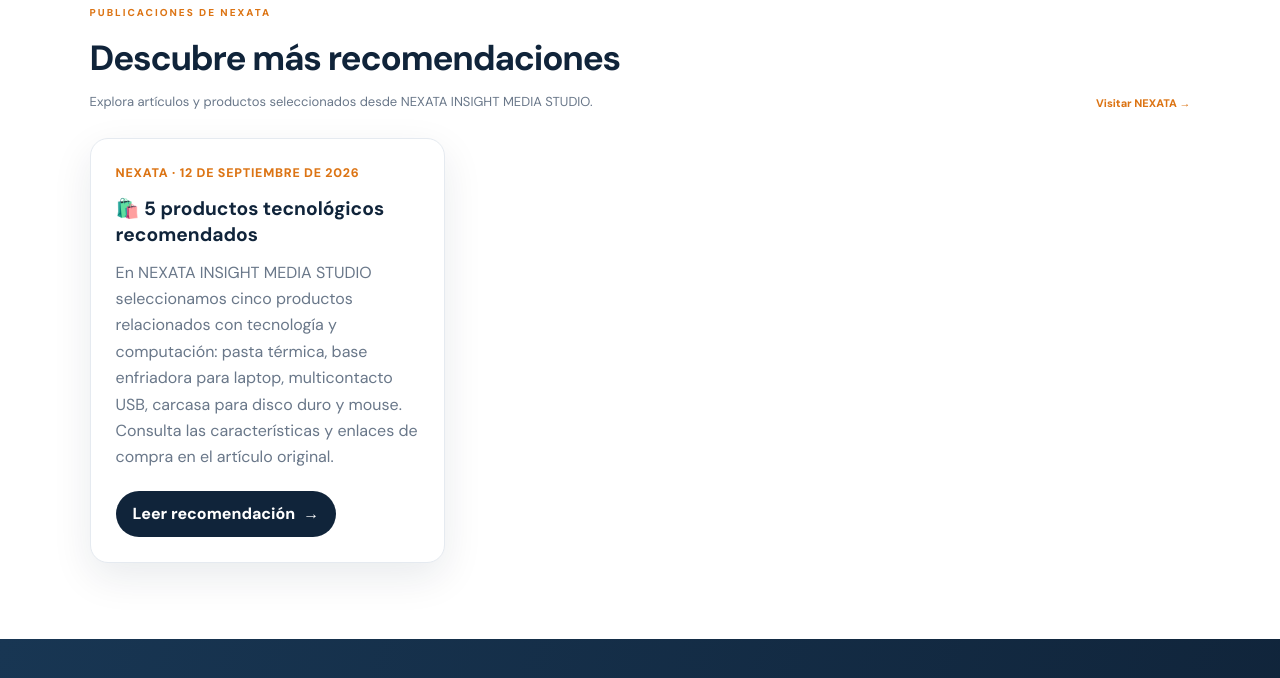
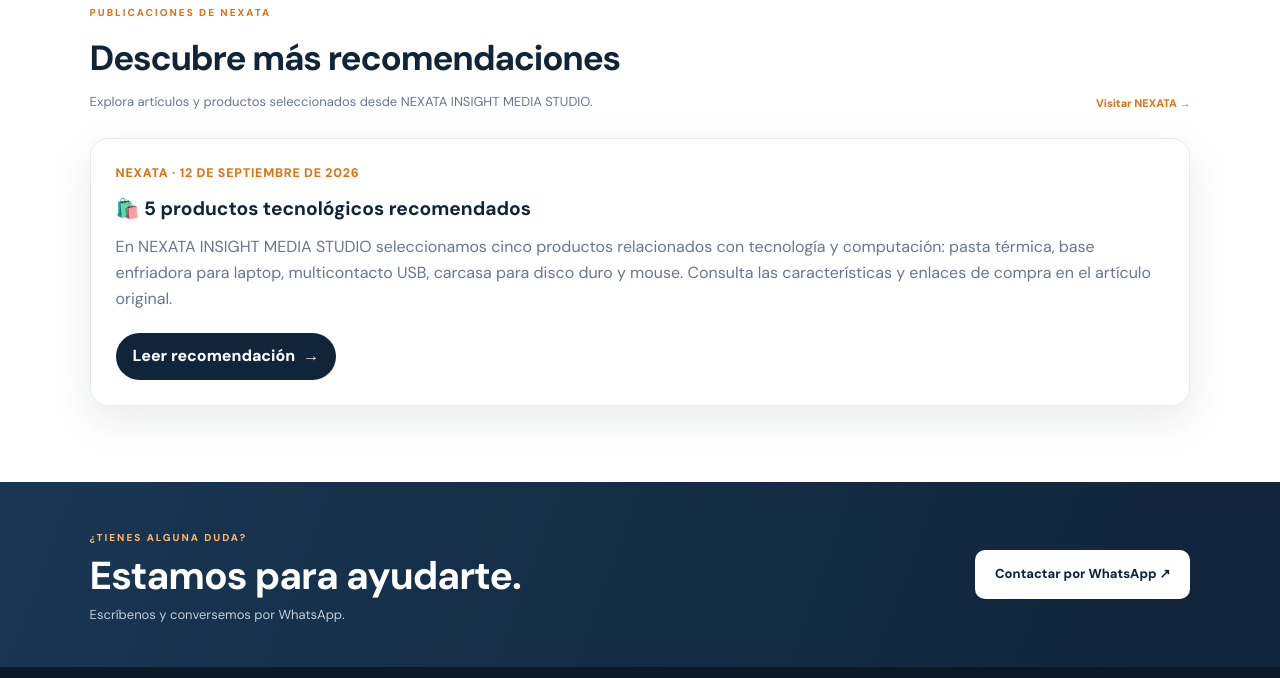
Before and after one commit to NEXATA-INSIGHT-MEDIA-STUDIO/SLUPMX, a plain HTML site: page index.html in a window 1280 px wide. Shown: the part 4740-5418 px from the top of the page. Drawn offline with Linux system fonts and the light colour scheme.

Commit message:
Update index.html

```diff
--- a/index.html
+++ b/index.html
@@ -161,7 +161,7 @@
 
       </div>
 
-      <div class="feed-grid" id="nexataFeedGrid">
+      <div class="feed-grid nuvary-rss-grid" id="nexataFeedGrid">
 
         <p>Cargando publicaciones...</p>
 
```
